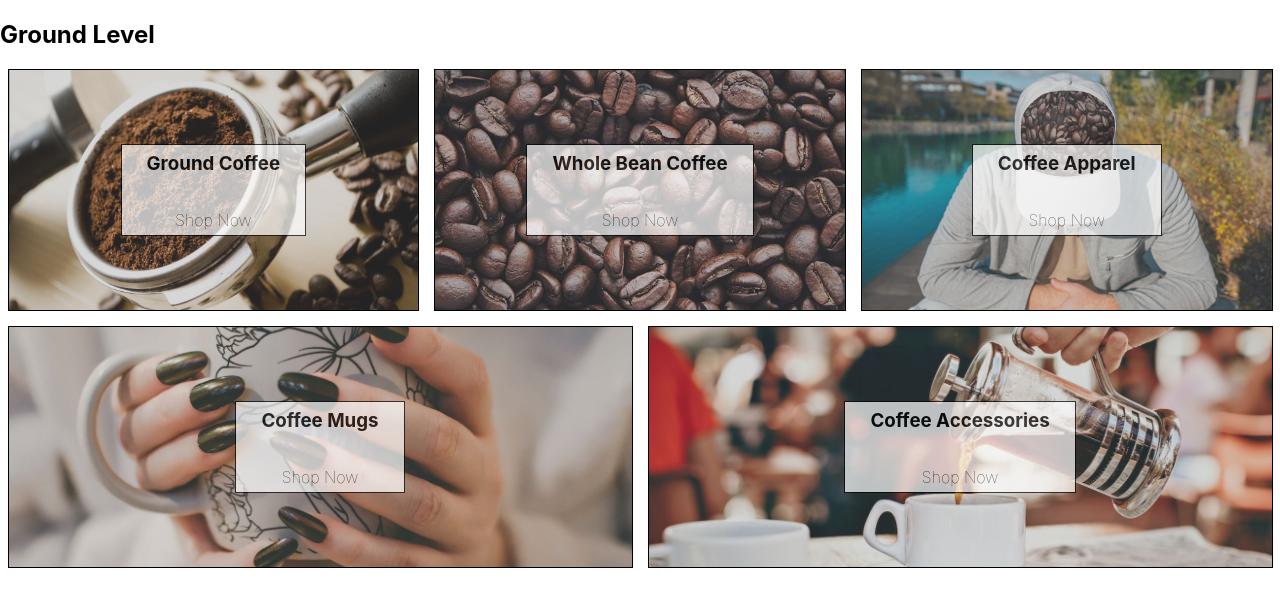
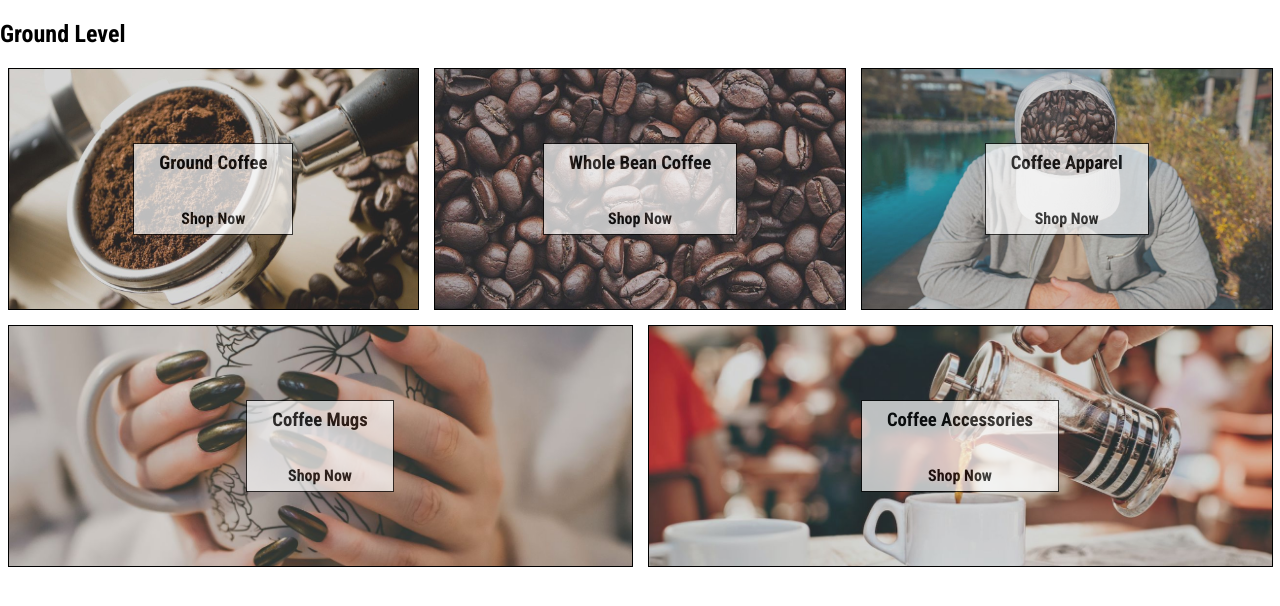
Before and after one commit to NerdLance/ReactEcom, a React (Create React App) app: page / in a window 1280 px wide. Shown: the top 606 px of the page. Built offline with nearby package versions, Linux system fonts and the light colour scheme.

Commit message:
Added Roboto Condensed Font and Updated index.css to SASS

```diff
--- a/public/index.html
+++ b/public/index.html
@@ -24,7 +24,11 @@
       work correctly both with client-side routing and a non-root public URL.
       Learn how to configure a non-root public URL by running `npm run build`.
     -->
-    <title>React App</title>
+    <link rel="preconnect" href="https://fonts.googleapis.com">
+    <link rel="preconnect" href="https://fonts.gstatic.com" crossorigin>
+    <link href="https://fonts.googleapis.com/css2?family=Roboto+Condensed:wght@700&display=swap" rel="stylesheet">
+
+    <title>Ground Level</title>
   </head>
   <body>
     <noscript>You need to enable JavaScript to run this app.</noscript>
--- a/src/index.js
+++ b/src/index.js
@@ -1,6 +1,6 @@
 import React from 'react';
 import ReactDOM from 'react-dom/client';
-import './index.css';
+import './index.scss';
 import App from './App';
 import reportWebVitals from './reportWebVitals';
 
--- a/src/index.css
+++ b/src/index.scss
@@ -1,8 +1,6 @@
 body {
   margin: 0;
-  font-family: -apple-system, BlinkMacSystemFont, 'Segoe UI', 'Roboto', 'Oxygen',
-    'Ubuntu', 'Cantarell', 'Fira Sans', 'Droid Sans', 'Helvetica Neue',
-    sans-serif;
+  font-family: 'Roboto Condensed', sans-serif;
   -webkit-font-smoothing: antialiased;
   -moz-osx-font-smoothing: grayscale;
 }
```
